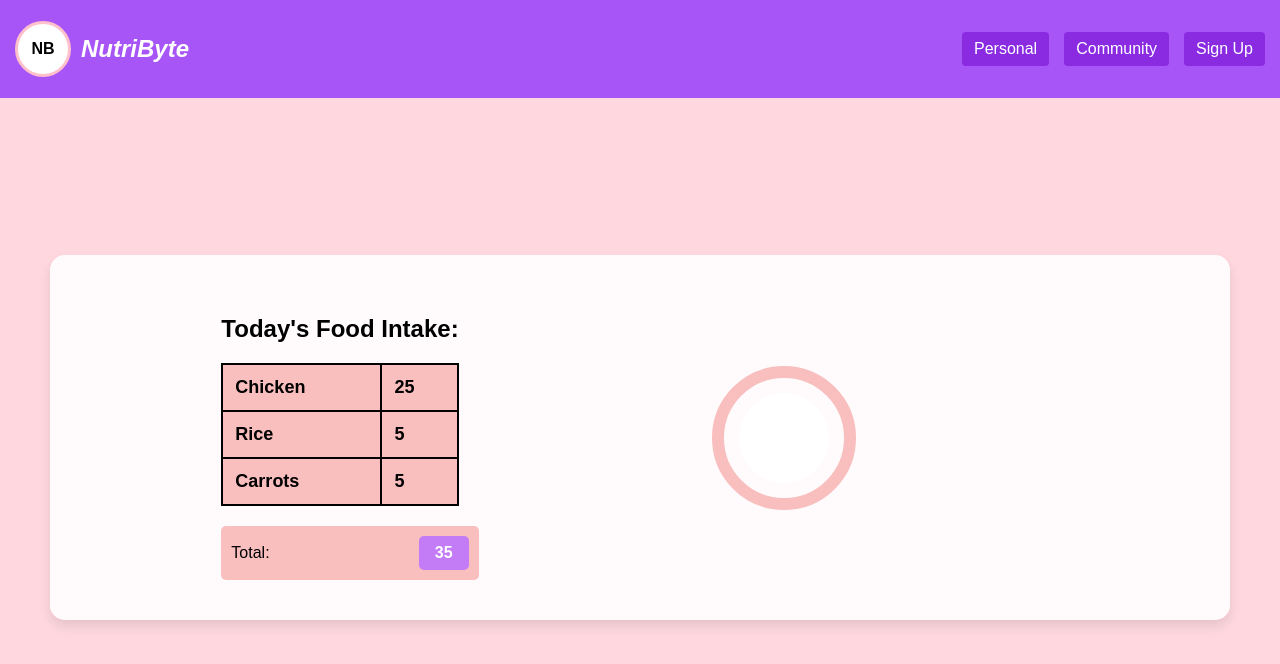
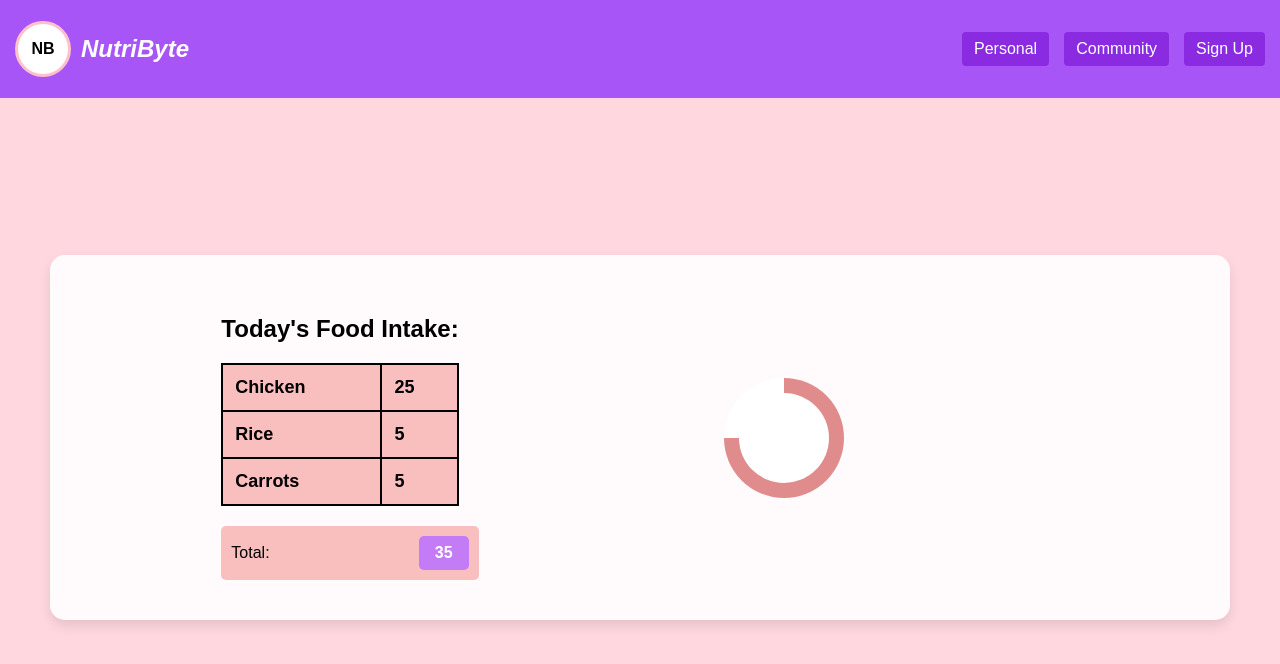
Before and after one commit to emeseelkind/HackHer25, a React (Create React App) app in the folder interface/: page /intake in a window 1280 px wide. Shown: the top 664 px of the page. Built offline with nearby package versions, Linux system fonts and the light colour scheme.

Commit message:
Changes to the goal and intake page

```diff
--- a/interface/src/components/Goals.css
+++ b/interface/src/components/Goals.css
@@ -56,3 +56,15 @@
     max-width: 100%;
     height: auto;
   }
+  /* Styling for goal labels matching the rings */
+.goal-label {
+    font-weight: bold;
+    text-align: left;
+    font-size: 18px;
+  }
+
+  /* Colors matching the ring layers */
+  .goal-label.protein { color: #fdb2ea; }   /* Light Pink (Innermost) */
+  .goal-label.carb { color: #f99beb; }      /* Darker Pink */
+  .goal-label.vitamin { color: #85a9ff; }   /* Light Blue */
+  .goal-label.minerals { color: #3f82f7; }  /* Dark Blue (Outermost) */
--- a/interface/src/components/Intake.css
+++ b/interface/src/components/Intake.css
@@ -78,13 +78,20 @@
     width: 120px;
     height: 120px;
     border-radius: 50%;
-    border: 12px solid #f9bebe;
-    text-align: center;
-    line-height: 100px;
+    position: relative;
+    background: conic-gradient(
+      #e08c8c 0% 75%,
+      #ffffff 75% 100%
+    );
+    display: flex;
+    justify-content: center;
+    align-items: center;
+    font-size: 18px;
     font-weight: bold;
-    position: relative;
+    color: black;
   }
 
+  /* Create a white inner circle to make it look like a ring */
   .progress-circle::before {
     content: "";
     position: absolute;
@@ -92,7 +99,4 @@
     height: 90px;
     border-radius: 50%;
     background-color: white;
-    top: 50%;
-    left: 50%;
-    transform: translate(-50%, -50%);
   }
```
